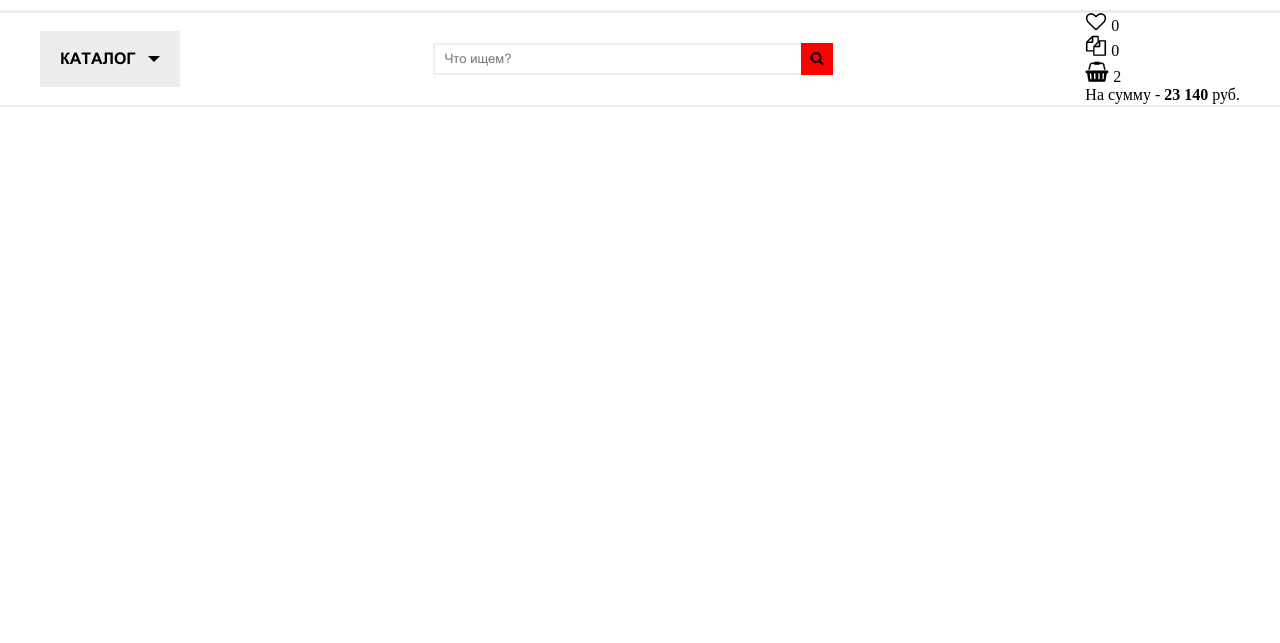
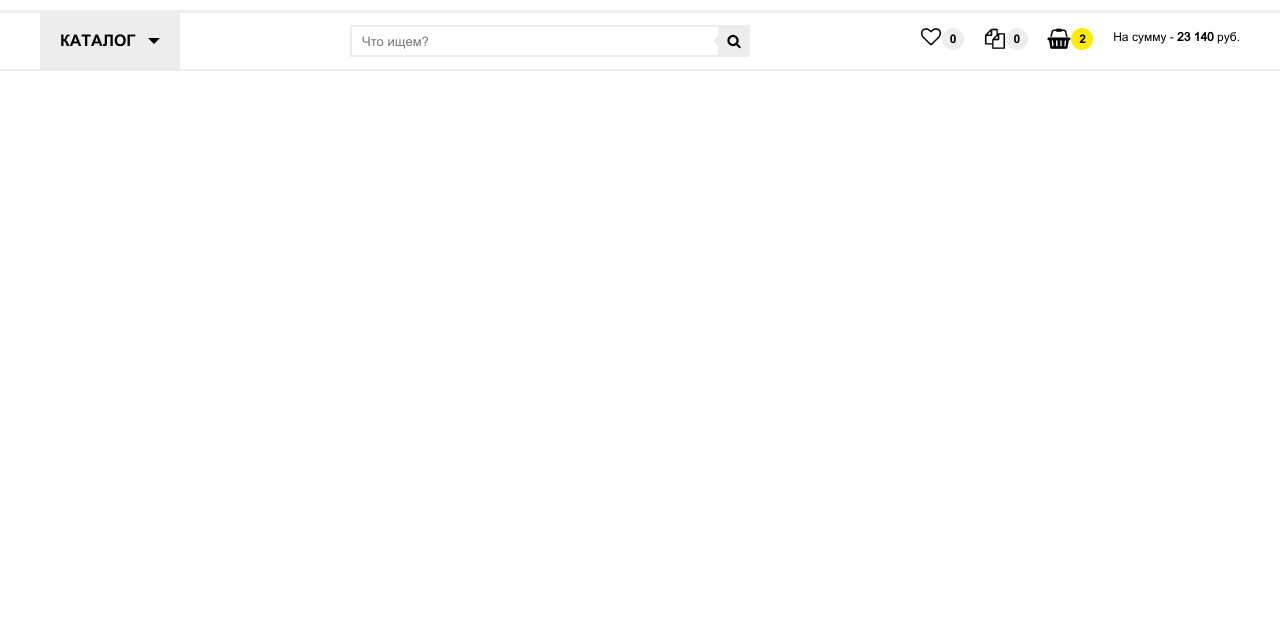
Before and after one commit to oJohnRock/testKarcher-Template, a website: page index.html in a window 1280 px wide. Shown: the part 157-800 px from the top of the page. Drawn offline with nearby package versions, Linux system fonts and the light colour scheme.

Commit message:
Закончил header

```diff
--- a/index.html
+++ b/index.html
@@ -68,25 +68,31 @@
 			<div class="container">
 
 				<div class="header-tools__wrapper">
-					<button class="header-tools__menu-btn">Каталог</button>
+					<div class="header-tools__menu-btn">Каталог</div>
 					<form class="header-tools__search-form search-form">
 						<input class="search-form__text-field" type="text" placeholder="Что ищем?">
 						<button class="search-form__btn" type="submit"></button>
 					</form>
-					<div class="header-tools__user-instruments">
-						<div class="header-tools__wish-list">
-							<img src="img/header/heart.png" alt="wish list">
-							<span>0</span>
+					<div class="header-tools__user-tools">
+						<div class="header-tools__user-tools-inner user-tool">
+							<a href="#" class="user-tool__icon-link">
+								<img class="user-tool__icon" src="img/header/heart.png" alt="wish list">
+							</a>
+							<span class="user-tool__number">0</span>
 						</div>
-						<div class="header-tools__bookmarks">
-							<img src="img/header/files.png" alt="bookmarks">
-							<span>0</span>
+						<div class="header-tools__user-tools-inner user-tool">
+							<a href="#" class="user-tool__icon-link">
+								<img class="user-tool__icon" src="img/header/files.png" alt="bookmarks">
+							</a>
+							<span class="user-tool__number">0</span>
 						</div>
-						<div class="header-tools__shopping-cart">
-							<img src="img/header/shopping-basket.png" alt="shopping cart">
-							<span>2</span>
+						<div class="header-tools__user-tools-inner user-tool">
+							<a href="#" class="user-tool__icon-link">
+								<img class="user-tool__icon" src="img/header/shopping-basket.png" alt="shopping cart">
+							</a>
+							<span class="user-tool__number user-tool__number_active">2</span>
 						</div>
-						<p class="header-tools__payment-summ">На сумму - <b>23 140</b> руб.</p>
+						<p class="header-tools__payment-sum">На сумму - <b>23 140</b> руб.</p>
 					</div>
 				</div>
 
--- a/scss/style.scss
+++ b/scss/style.scss
@@ -131,12 +131,12 @@ a {
 		&__wrapper {
 			display: flex;
 			justify-content: space-between;
-			padding-right: 40px;
+			padding-right: 50px;
 			margin-bottom: 20px;
 		}
 
 		&__logo-wrap {
-			margin-right: 150px;
+			margin-right: 80px;
 		}
 
 		&__logo {
@@ -148,7 +148,6 @@ a {
 			font-size: 12px;
 			line-height: 18px;
 			color: $dark-gray;
-			padding-top: 5px;
 		}
 
 		&__address,
@@ -226,7 +225,12 @@ a {
 			height: 100%;
 			padding: 16px 20px;
 			background-color: $light-gray;
-			border: none;
+			cursor: pointer;
+			transition: all .1s linear;
+
+			&:hover {
+				background-color: $yellow;
+			}
 
 			&:after {
 				position: absolute;
@@ -236,6 +240,11 @@ a {
 				top: 25px;
 				border: 6px solid transparent;
 				border-top: 6px solid #000;
+				transition: all .1s linear;
+			}
+
+			&:hover:after {
+				transform: rotate(-90deg) translate(4px, 3px);
 			}
 		}
 
@@ -246,11 +255,11 @@ a {
 			&__text-field {
 				@extend %ArialMT;
 				font-size: 13px;
-				color: #c4c4c4;
 				width: 100%;
 				height: 32px;
 				border: 2px solid $light-gray;
 				padding: 10px;
+				outline: none;
 			}
 
 			&__btn {
@@ -262,11 +271,56 @@ a {
 				border: none;
 				background: url(../img/header/search.png) no-repeat;
 				background-position: center center;
-				background-color: red;
+				background-color: $light-gray;
 				cursor: pointer;
 
-				&:
+
+				&:before {
+					position: absolute;
+					display: block;
+					content: "";
+					border: 5px solid transparent;
+					border-right: 5px solid $light-gray;
+					left: -10px;
+					top: 50%;
+					transform: translateY(-50%);
+				}
 			}
+		}
+
+		&__user-tools {
+			position: relative;
+			display: flex;
+			justify-content: space-between;
+			font-size: 12px;
+			line-height: 18px;
+			width: 320px;
+
+			&-inner {
+				display: flex;
+				justify-content: center;
+			}
+		}
+
+		.user-tool {
+			&__number {
+				@extend %ArialMTBold;
+				display: inline-block;
+				text-align: center;
+				padding-top: 2px;
+				width: 22px;
+				height: 22px;
+				border-radius: 50%;
+				background-color: $light-gray;
+
+				&_active {
+					background-color: $yellow;
+				}
+			}
+		}
+
+		&__payment-sum {
+			@extend %ArialMT;
 		}
 	}
 }
```
Also changed, not shown: css/style.min.css, 1 other file.
